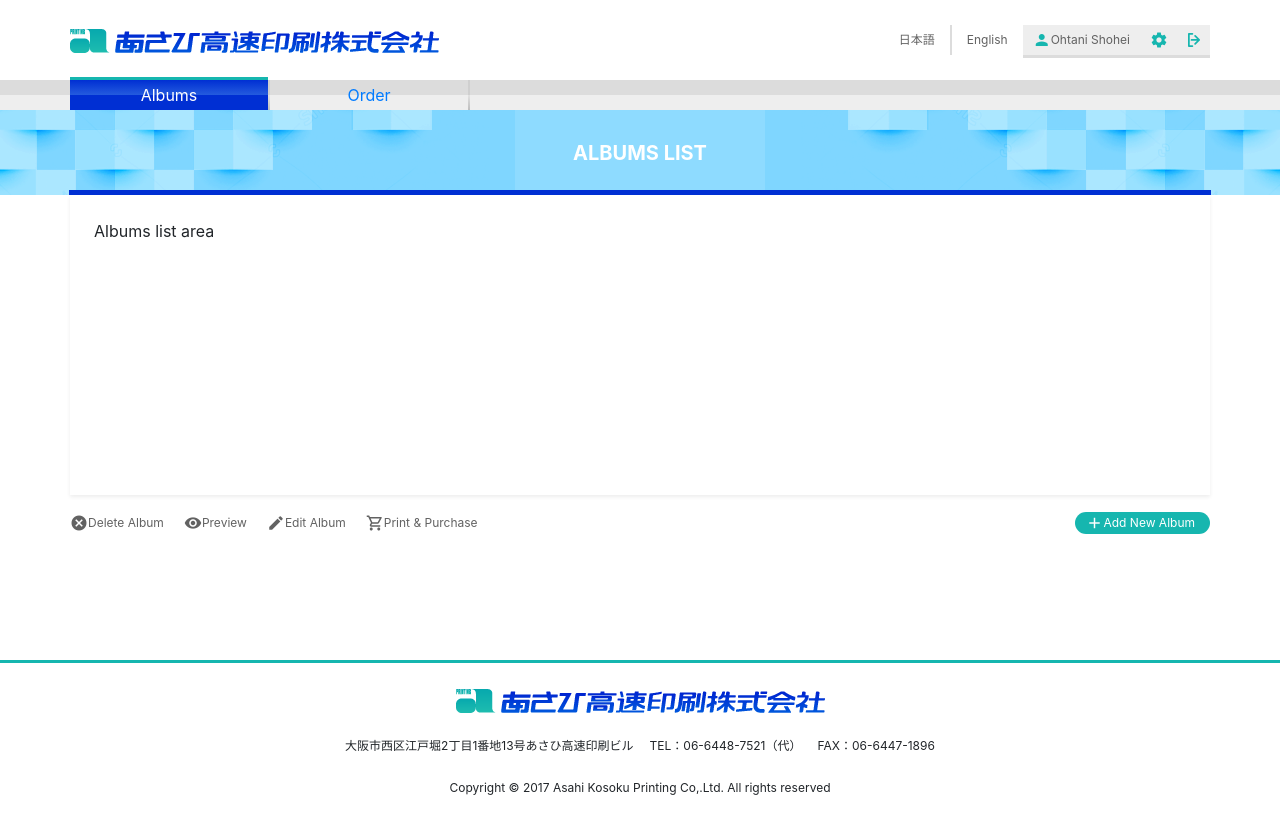
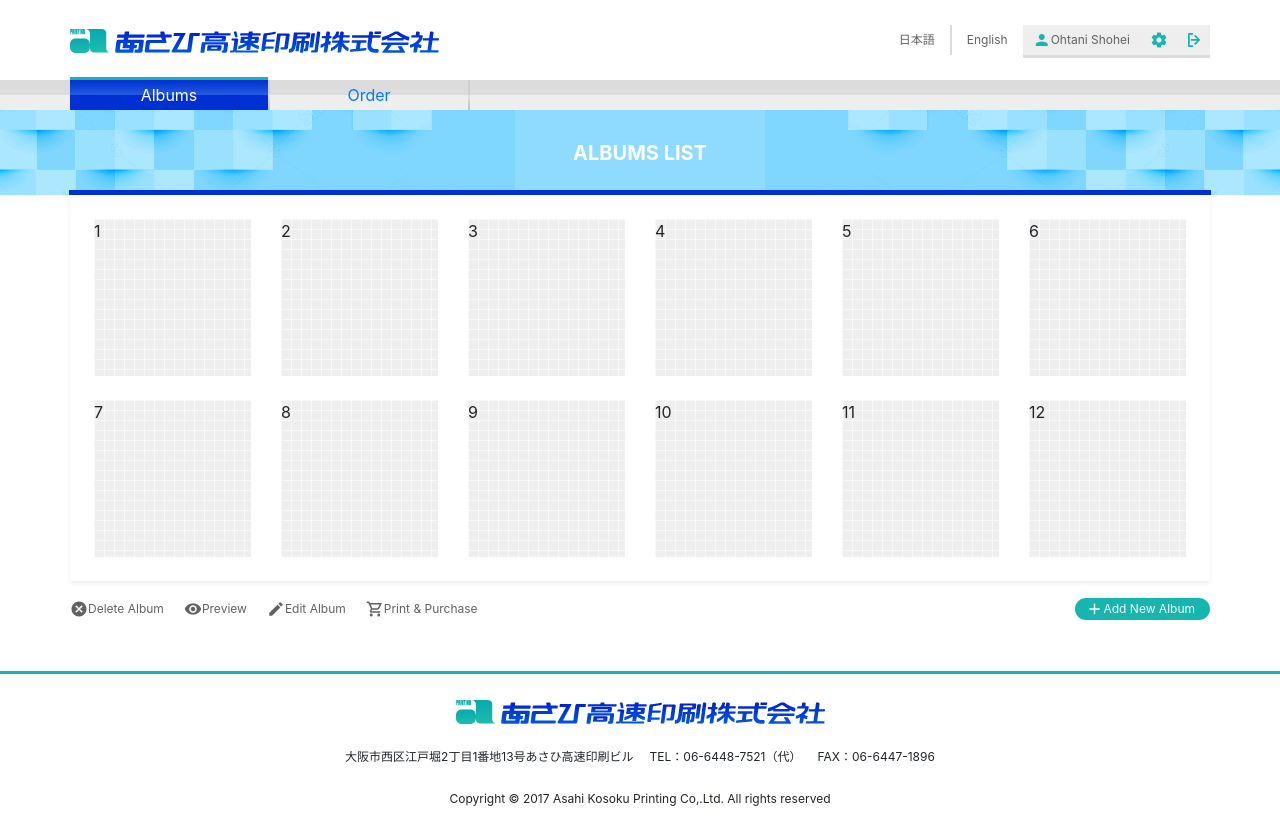
Before and after one commit to Shiung/mitsubishi, a Vue app: page / in a window 1280 px wide. Built offline with nearby package versions, Linux system fonts and the light colour scheme.

Commit message:
fix 圖片區域 背景網格

```diff
--- a/src/views/BackEnd/AlbumsPage/style.scss
+++ b/src/views/BackEnd/AlbumsPage/style.scss
@@ -49,7 +49,9 @@
         height: 100%;
         top: 0;
         left: 0;
-        background-image: linear-gradient(45deg, #eee 1px, #ddd 10px);
+        background-color : $color-cus-gray;
+        background-image : linear-gradient(rgba(255,255,255,.5) 1px, transparent 0),
+        linear-gradient(90deg, rgba(255,255,255,.5) 1px, transparent 0);
         background-size: 10px 10px;
         background-position: left top;
         background-repeat: repeat;
--- a/src/views/FrontEnd/AlbumsPage/style.scss
+++ b/src/views/FrontEnd/AlbumsPage/style.scss
@@ -36,4 +36,25 @@
       font-size: 18px;
     }
   }
+
+  // 圖片區域
+  .albums_zone{
+    position: relative;
+    width: 100%;
+    height: 0;
+    padding-top: 100%;
+    .albums_box{
+      position: absolute;
+      width: 100%;
+      height: 100%;
+      top: 0;
+      left: 0;
+      background-color : $color-cus-gray;
+      background-image : linear-gradient(rgba(255,255,255,.5) 1px, transparent 0),
+      linear-gradient(90deg, rgba(255,255,255,.5) 1px, transparent 0);
+      background-size: 10px 10px;
+      background-position: left top;
+      background-repeat: repeat;
+    }
+  }
 }
--- a/src/views/FrontEnd/AlbumsPage/template.html
+++ b/src/views/FrontEnd/AlbumsPage/template.html
@@ -2,7 +2,17 @@
   <titleItem title='albums list'/>
   <div class="container">
     <div class="row">
-      <div class="albums_area shadow-sm w-100 p-4">Albums list area</div>
+      <div class="albums_area shadow-sm w-100 p-4">
+        <div class="row">
+          <div class="col-2" v-for='item in 12' :key="item">
+            <div class="albums_zone" :class="{'mb-4' : item < 6}">
+              <div class="albums_box">
+                {{item}}
+              </div>
+            </div>
+          </div>
+        </div>
+      </div>
     </div>
     <div class="row my-3">
       <div class="w-100 d-flex justify-content-between align-items-center">
```
